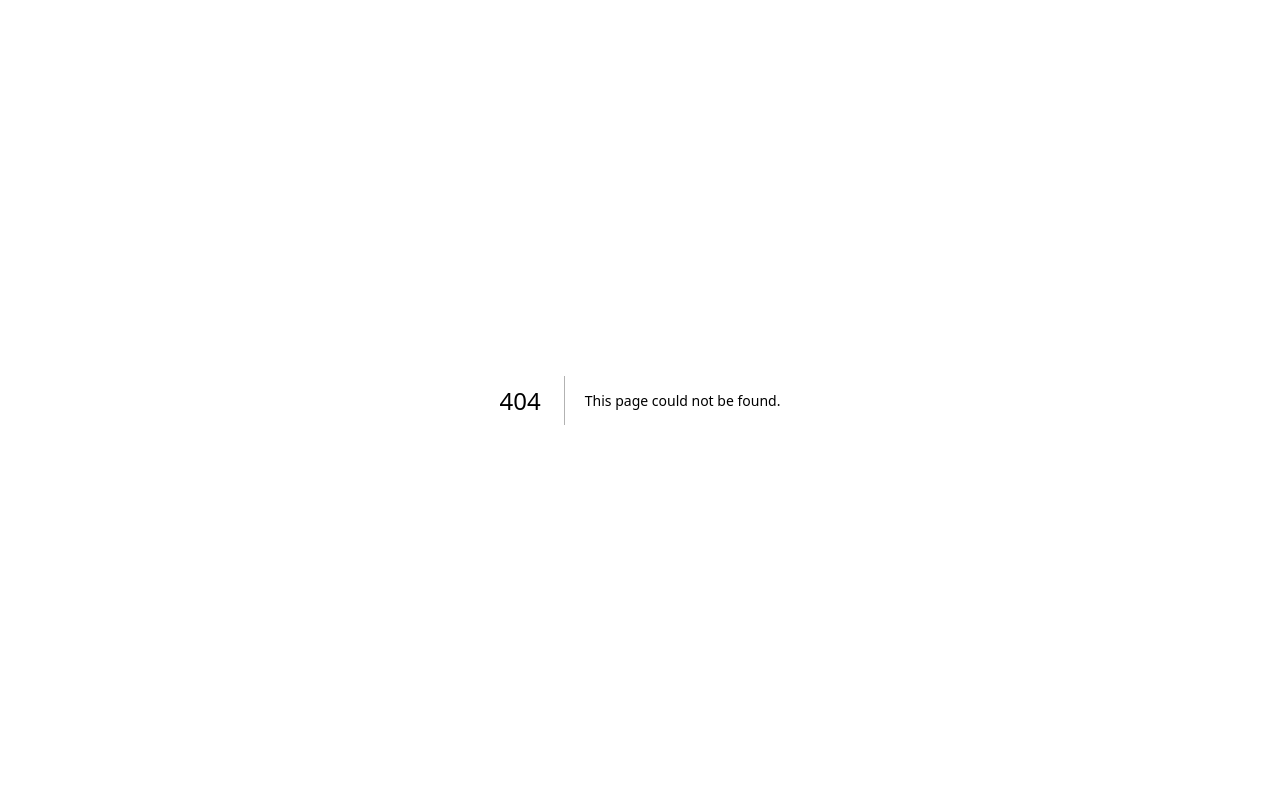
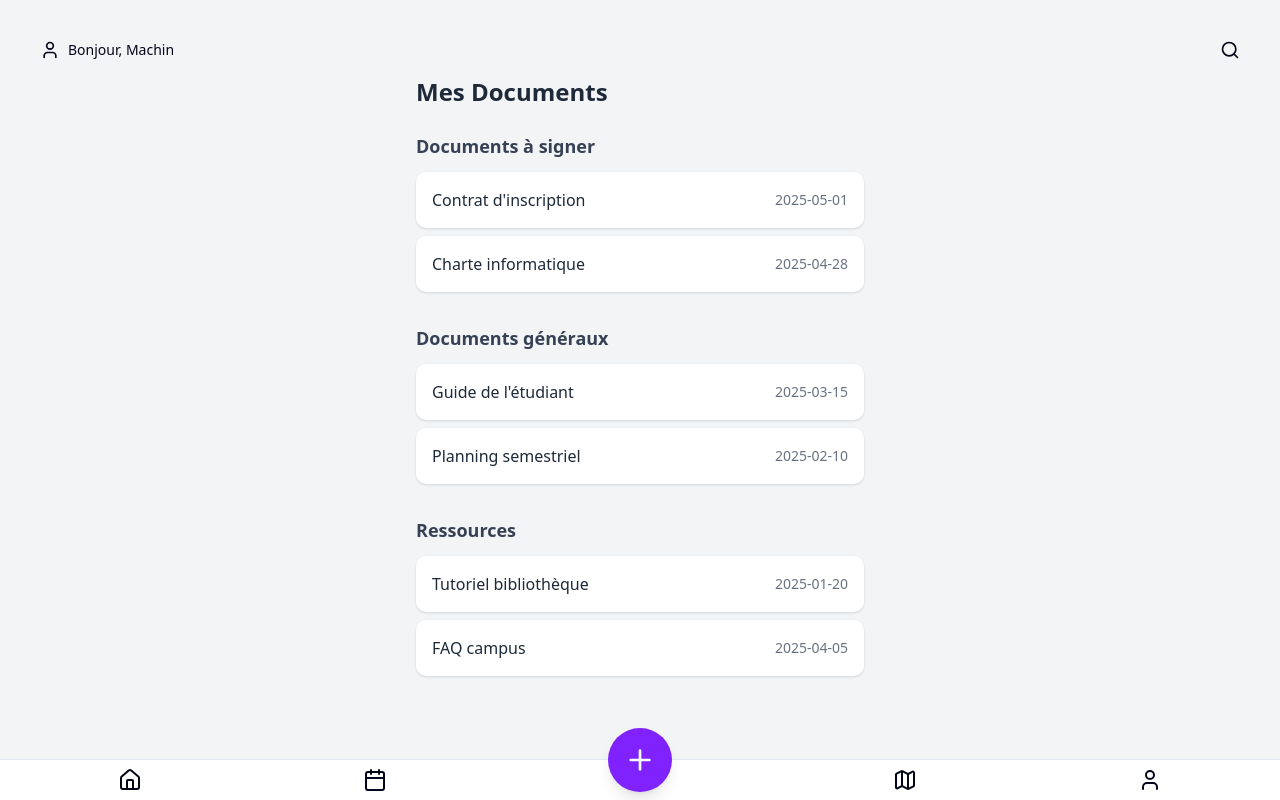
Before and after one commit to Diantis/onboard-campus, a Next.js app: page /documents in a window 1280 px wide. Before the commit this address had no page. Built offline with nearby package versions, Linux system fonts and the light colour scheme.

Commit message:
feat : adding document page + refactor floating menu

```diff
--- /dev/null
+++ b/src/app/documents/page.tsx
@@ -0,0 +1,30 @@
+// File: pages/mes-documents.tsx
+import { NextPage } from 'next';
+import Head from 'next/head';
+import DocumentSection from '@/components/DocumentSection';
+import { documents } from '@/data/documents';
+import { Header } from "@/components/Header";
+import { BottomNav } from "@/components/BottomNav";
+
+
+const MesDocuments: NextPage = () => (
+  <>
+    <Head>
+      <title>Mes Documents | Campus Onboarding</title>
+      <meta name="description" content="Gestion de vos documents étudiants" />
+    </Head>
+    <main className="min-h-screen bg-gray-100 p-4 sm:p-6">
+      <Header userName="Machin" />
+      <div className="max-w-md mx-auto">
+        <h1 className="text-2xl font-bold text-gray-800 mb-6">Mes Documents</h1>
+        <DocumentSection title="Documents à signer" docs={documents.toSign} />
+        <DocumentSection title="Documents généraux" docs={documents.general} />
+        <DocumentSection title="Ressources" docs={documents.resources} />
+      </div>
+
+      <BottomNav />
+    </main>
+  </>
+);
+
+export default MesDocuments;
--- a/src/app/page.tsx
+++ b/src/app/page.tsx
@@ -26,7 +26,6 @@ export default function HomePage() {
           <div className="min-w-[6rem] h-24 rounded-xl bg-rose-400 shadow" />
         </div>
       </section>
-      <FloatingMenu />
       <BottomNav />
     </main>
   );
--- a/src/components/BottomNav.tsx
+++ b/src/components/BottomNav.tsx
@@ -1,8 +1,8 @@
-// BottomNav.tsx
 // src/components/BottomNav.tsx
 "use client";
 import { Home, Calendar, Map, User } from "lucide-react";
 import Link from "next/link";
+import { FloatingMenu } from "@/components/FloatingMenu";
 
 export function BottomNav() {
   return (
@@ -13,9 +13,10 @@ export function BottomNav() {
       <Link href="/agenda">
         <Calendar className="w-6 h-6" />
       </Link>
-      <div className="w-12 h-12 rounded-full bg-violet-600 flex items-center justify-center text-white text-2xl -mt-10 shadow">
-        +
-      </div>
+
+      {/* Ici le FloatingMenu centré avec margin-top négative */}
+      <FloatingMenu className="-mt-10 flex-shrink-0" />
+
       <Link href="/map">
         <Map className="w-6 h-6" />
       </Link>
--- /dev/null
+++ b/src/components/DocumentCard.tsx
@@ -0,0 +1,24 @@
+// src/components/DocumentCard.tsx
+import Link from 'next/link'
+import { Document } from '../data/documents'
+
+interface DocumentCardProps {
+  doc: Document
+}
+
+export default function DocumentCard({ doc }: DocumentCardProps) {
+  return (
+    <Link
+      href={doc.url ?? '#'}
+      aria-label={`Ouvrir le document ${doc.name}`}
+      className="
+        flex justify-between items-center
+        p-4 bg-white rounded-lg shadow
+        hover:bg-gray-50 transition
+      "
+    >
+      <span className="font-medium text-gray-800">{doc.name}</span>
+      <span className="text-sm text-gray-500">{doc.date}</span>
+    </Link>
+  )
+}
--- /dev/null
+++ b/src/components/DocumentSection.tsx
@@ -0,0 +1,22 @@
+// File: components/DocumentSection.tsx
+import { ReactNode } from 'react';
+import DocumentCard from './DocumentCard';
+import { Document } from '../data/documents';
+
+interface DocumentSectionProps {
+  title: string;
+  docs: Document[];
+}
+
+export default function DocumentSection({ title, docs }: DocumentSectionProps) {
+  return (
+    <section className="mb-8">
+      <h2 className="text-lg font-semibold text-gray-700 mb-3">{title}</h2>
+      <div className="space-y-2">
+        {docs.map((doc) => (
+          <DocumentCard key={doc.id} doc={doc} />
+        ))}
+      </div>
+    </section>
+  );
+}
--- a/src/components/FloatingMenu.tsx
+++ b/src/components/FloatingMenu.tsx
@@ -1,39 +1,70 @@
-// FloatingMenu.tsx
 // src/components/FloatingMenu.tsx
 "use client";
 import { useState } from "react";
-import { Plus, MessageCircle, Bell, Settings } from "lucide-react";
+import { Plus, MessageCircle, Bell, Settings, FileText } from "lucide-react";
 import Link from "next/link";
 
-export function FloatingMenu() {
+interface FloatingMenuProps {
+  className?: string;
+}
+
+const menuItems = [
+  { href: "/documents",     Icon: FileText,      label: "Mes documents" },
+  { href: "/chat",          Icon: MessageCircle, label: "Chat"          },
+  { href: "/notifications", Icon: Bell,          label: "Notifications" },
+  { href: "/settings",      Icon: Settings,      label: "Paramètres"    },
+] as const;
+
+// angles originaux [150, 110, 70, 30] + 180° => [330, 290, 250, 210]
+// On les réordonne pour que l'extrémité gauche soit 210° et l'extrémité droite 330°
+const angles = [210, 250, 290, 330];
+const RADIUS = 100;
+
+export function FloatingMenu({ className = "" }: FloatingMenuProps) {
   const [open, setOpen] = useState(false);
 
   return (
-    <div className="fixed bottom-16 right-4 z-30">
-      {open && (
-        <div className="flex flex-col items-end gap-2 mb-2 transition-all duration-300">
-          <Link href="/chat">
-            <button className="bg-blue-500 p-3 rounded-full text-white shadow hover:scale-105">
-              <MessageCircle className="w-4 h-4" />
-            </button>
-          </Link>
-          <Link href="/notifications">
-            <button className="bg-blue-500 p-3 rounded-full text-white shadow hover:scale-105">
-              <Bell className="w-4 h-4" />
-            </button>
-          </Link>
-          <Link href="/settings">
-            <button className="bg-blue-500 p-3 rounded-full text-white shadow hover:scale-105">
-              <Settings className="w-4 h-4" />
-            </button>
-          </Link>
-        </div>
-      )}
+    <div className={`relative ${className}`}>
+      {open &&
+        menuItems.map(({ href, Icon, label }, i) => {
+          const angle = angles[i];
+          return (
+            <Link
+              key={href}
+              href={href}
+              aria-label={label}
+              className="
+                absolute w-14 h-14 flex items-center justify-center
+                bg-blue-500 rounded-full text-white shadow-lg
+                hover:scale-105 transition-transform
+              "
+              style={{
+                top: "50%",
+                left: "50%",
+                transform: `
+                  translate(-50%, -50%)
+                  rotate(${angle}deg)
+                  translateX(${RADIUS}px)
+                  rotate(-${angle}deg)
+                `,
+              }}
+            >
+              <Icon className="w-6 h-6" />
+            </Link>
+          );
+        })}
+
       <button
-        onClick={() => setOpen(!open)}
-        className={`w-14 h-14 bg-violet-600 text-white rounded-full flex items-center justify-center shadow-lg transform transition-transform duration-300 ${open ? "rotate-45" : "rotate-0"}`}
+        onClick={() => setOpen((o) => !o)}
+        aria-label={open ? "Fermer le menu" : "Ouvrir le menu"}
+        className={`
+          w-16 h-16 bg-violet-600 text-white rounded-full
+          flex items-center justify-center shadow-lg
+          transform transition-transform duration-300
+          ${open ? "rotate-45" : "rotate-0"}
+        `}
       >
-        <Plus className="w-6 h-6" />
+        <Plus className="w-8 h-8" />
       </button>
     </div>
   );
--- /dev/null
+++ b/src/data/documents.ts
@@ -0,0 +1,22 @@
+// File: src/data/documents.ts
+export interface Document {
+  id: string;
+  name: string;
+  date: string; // ISO date YYYY-MM-DD
+  url?: string; // optional link to download/view
+}
+
+export const documents: Record<'toSign' | 'general' | 'resources', Document[]> = {
+  toSign: [
+    { id: '1', name: "Contrat d'inscription", date: '2025-05-01', url: '/docs/contrat-inscription.pdf' },
+    { id: '2', name: 'Charte informatique', date: '2025-04-28', url: '/docs/charte-informatique.pdf' }
+  ],
+  general: [
+    { id: '3', name: "Guide de l'étudiant", date: '2025-03-15', url: '/docs/guide-etudiant.pdf' },
+    { id: '4', name: 'Planning semestriel', date: '2025-02-10', url: '/docs/planning-semestriel.pdf' }
+  ],
+  resources: [
+    { id: '5', name: 'Tutoriel bibliothèque', date: '2025-01-20', url: '/docs/tutoriel-bibliotheque.pdf' },
+    { id: '6', name: 'FAQ campus', date: '2025-04-05', url: '/docs/faq-campus.pdf' }
+  ]
+};
```
